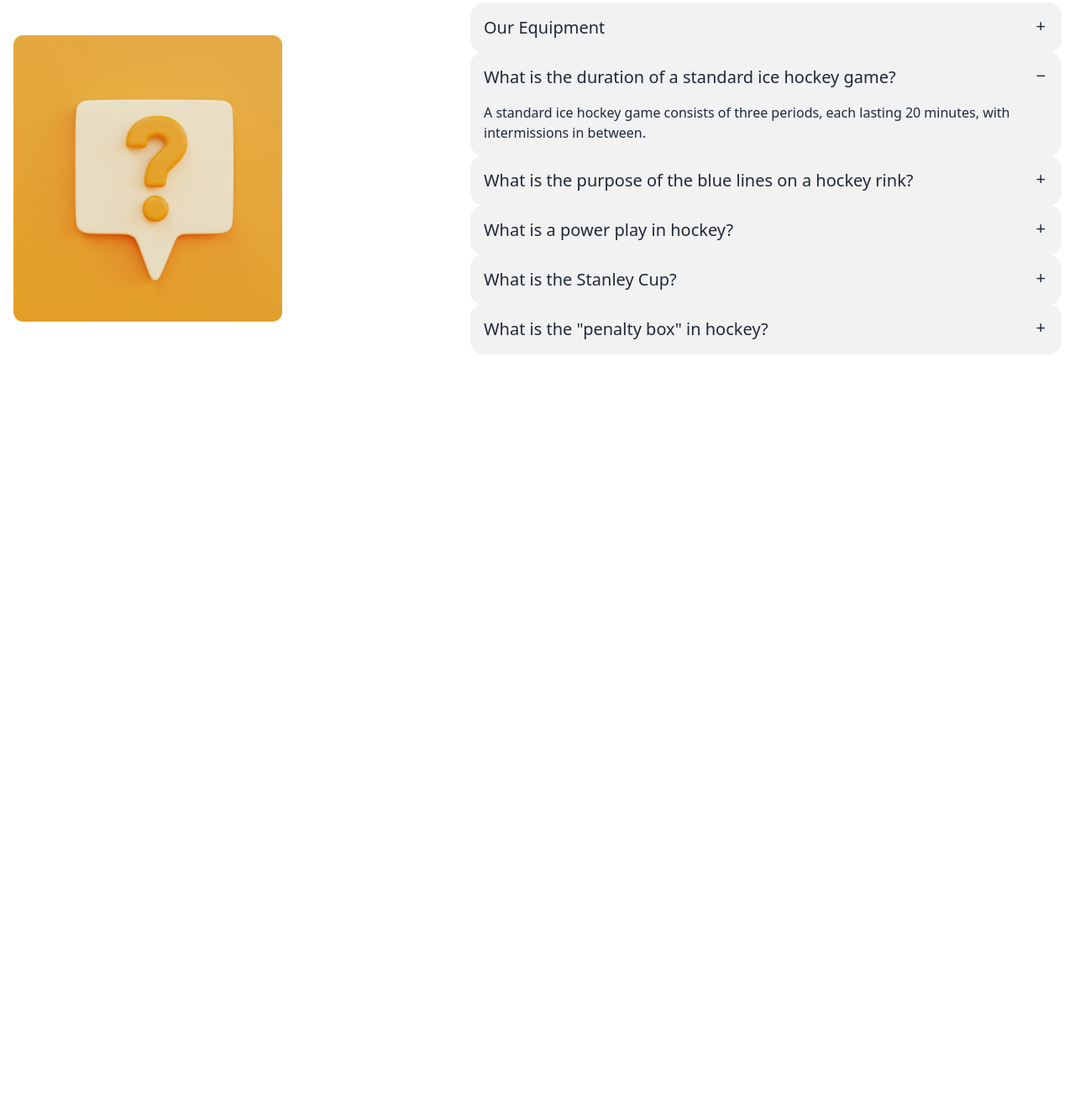
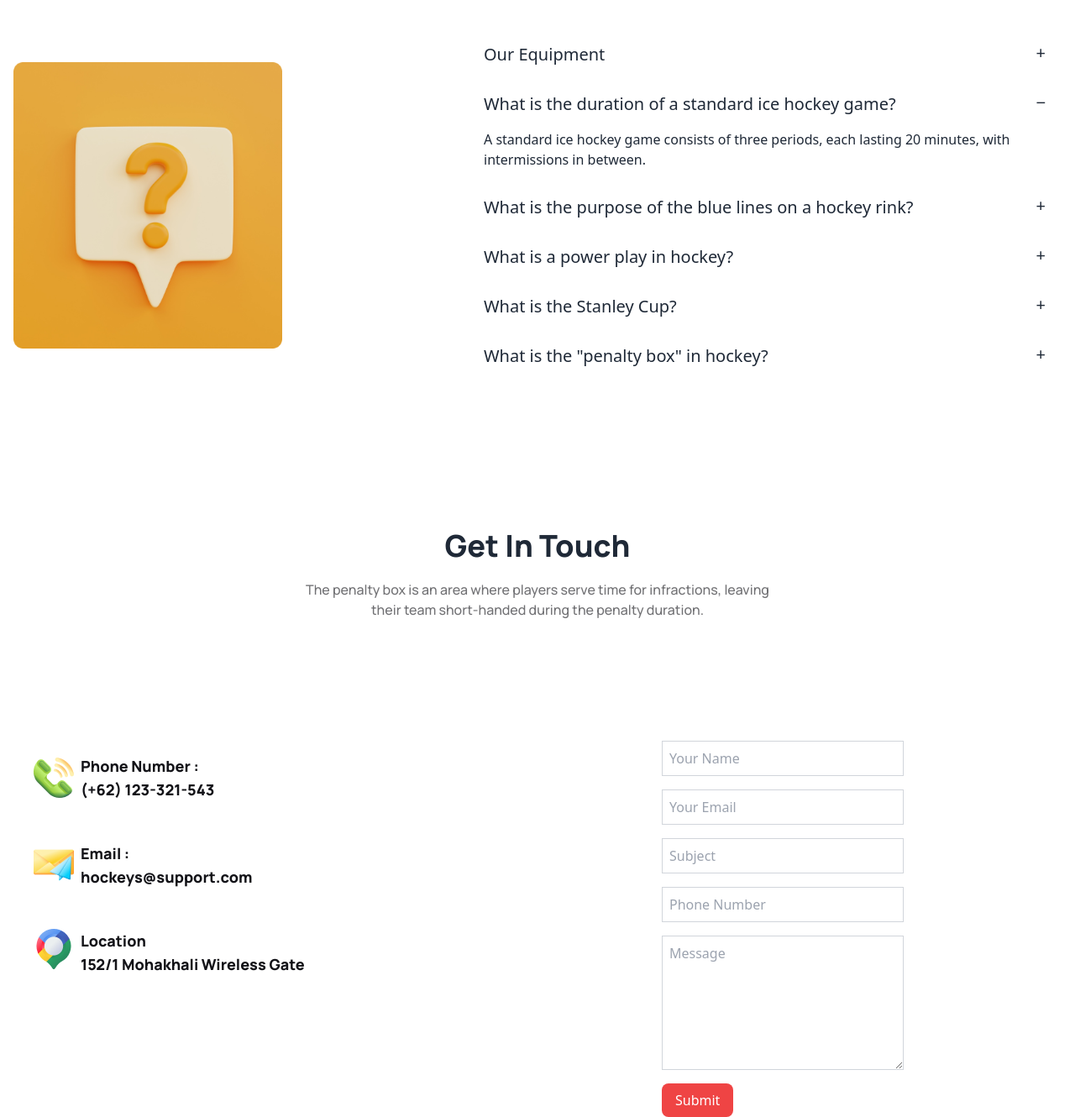
Before and after one commit to Rezwan-Uz-Zaman/Hockey, a plain HTML site: page index.html in a window 1280 px wide. Shown: the part 3383-4713 px from the top of the page at 84% size. Before the commit the page ends 3821 px from the top, so only its background shows below. Drawn offline with nearby package versions, Linux system fonts and the light colour scheme.

Commit message:
added Get In Touch  section

```diff
--- a/index.html
+++ b/index.html
@@ -717,9 +717,9 @@
 
 
           <section>
-              <div class="text-center space-y-5">
+          <div class="text-center space-y-5 p-4">
           <h2 class="text-[#131318] text-4xl manrope-extrabold">Clients Question</h2>
-                <p class="text-[#13131899] text-base manrope-semibold">Join our elite hockey training program for top-notch  <br> coaching and performance enhancement!</p>
+          <p class="text-[#13131899] text-base manrope-semibold">Join our elite hockey training program <br> for top-notch   coaching and performance enhancement!</p>
           </div>
 
 
@@ -739,12 +739,11 @@
 
             <!-- question -->
 
-                    <div class="join join-vertical w-full ">
+          <div class="join join-vertical w-full text-center lg:text-start">
 
 
-                              <div class="collapse collapse-plus bg-base-200">
-                                <input type="radio" name="my-accordion-3" checked="checked" />
-                                <div class="collapse-title text-xl font-medium"> Our Equipment</div>
+                  <div class="collapse collapse-plus ">
+                  <input type="radio" name="my-accordion-3"checked="checked" />               <div class="collapse-title text-xl font-medium"> Our Equipment</div>
                   <div class="collapse-content">
                   <p>Sure, here's a single line of text suitable for a hockey client's content</p>
                   </div>
@@ -753,7 +752,7 @@
 
 
 
-                      <div class="collapse collapse-plus bg-base-200">
+                  <div class="collapse collapse-plus ">
                   <input type="radio" name="my-accordion-3" checked="checked" />
                   <div class="collapse-title text-xl font-medium">What is the duration of a standard ice hockey game?</div>
                   <div class="collapse-content">
@@ -761,14 +760,15 @@
                   </div>
                   </div>
 
-                      <div class="collapse collapse-plus bg-base-200">
+                  <div class="collapse collapse-plus ">
                   <input type="radio" name="my-accordion-3" />
                   <div class="collapse-title text-xl font-medium">What is the purpose of the blue lines on a hockey rink?</div>
                   <div class="collapse-content">
                   <p>The blue lines divide the rink into three zones: defensive, neutral, and offensive. They are also used to determine offsides.</p>
                   </div>
+
                       </div>
-                      <div class="collapse collapse-plus bg-base-200">
+                      <div class="collapse collapse-plus ">
                         <input type="radio" name="my-accordion-3" />
                         <div class="collapse-title text-xl font-medium"> What is a power play in hockey?</div>
                         <div class="collapse-content">
@@ -779,7 +779,7 @@
 
 
 
-                      <div class="collapse collapse-plus bg-base-200">
+                      <div class="collapse collapse-plus ">
                       <input type="radio" name="my-accordion-3" />
                       <div class="collapse-title text-xl font-medium">What is the Stanley Cup?</div>
                       <div class="collapse-content">
@@ -788,7 +788,7 @@
                       </div>
 
 
-                      <div class="collapse collapse-plus bg-base-200">
+                      <div class="collapse collapse-plus ">
                       <input type="radio" name="my-accordion-3" />
                       <div class="collapse-title text-xl font-medium"> What is the "penalty box" in hockey?</div>
                       <div class="collapse-content">
@@ -797,6 +797,7 @@
                       </div>
 
 
+            </section>
 
 
 
@@ -804,34 +805,79 @@
 
 
 
+          <!-- Get In Touch  section -->
+
+
+             <section class="mt-40 ">
+
+              <div class="text-center space-y-5 px-8   ">
+                <h2 class="text-4xl manrope-extrabold">Get In Touch</h2>
+                <p class="text-base manrope-medium  text-[#13131899]">The penalty box is an area where players serve time for infractions, leaving <br> their team short-handed during the penalty duration.</p>
+              </div>
 
 
 
 
 
 
+                <section class="mt-36">
+
+                 <div class="flex  flex-col lg:flex-row justify-between">
+
+                  <div class="w-full px-6">
+
+                               <!-- first input -->
+                    <div class=" p-4 mb-4 flex items-center ">
+
+                      <span class="mr-2"> <img src="Images/Group 1171275317.png" alt=""></span>
+
+                      <span class="text-[#131318] text-lg manrope-extrabold">Phone Number : <br>
+                        (+62) 123-321-543</span>
+
+                    </div>
+
+                              <!--second input -->
+                      <div class=" p-4 mb-4 flex items-center">
+
+                        <span class="mr-2"> <img src="Images/Group 1171275318.png" alt=""> </span>
+
+                        <span class="text-[#131318] text-lg manrope-extrabold">Email : <br>
+                          hockeys@support.com</span>
+
+                      </div>
+                                   <!--third input -->
+                      <div class=" p-4 mb-4 flex">
+                        <span class="mr-2">  <img src="Images/Group 1171275321.png" alt=""> </span>
+                          <span class="text-[#131318] text-lg manrope-extrabold">Location <br> 152/1 Mohakhali Wireless Gate</span>
+
+                      </div>
+
+                  </div>
 
 
+                  <div class="w-full lg:w-2/3 px-6">
+
+                    <input type="text" class="block w-72 mb-4 p-2 border border-gray-300" placeholder="Your Name" >
+
+                    <input type="text" class="block w-72 mb-4 p-2 border border-gray-300" placeholder="Your Email">
+
+                    <input type="text" class="block w-72 mb-4 p-2 border border-gray-300"   placeholder="Subject">
+
+                    <input type="text"  class="block w-72 mb-4 p-2 border border-gray-300" placeholder="Phone Number">
+
+                    <textarea class="block w-72 mb-4 p-2 border border-gray-300 h-40"  placeholder="Message"></textarea>
+
+                      <button class="  px-4 py-2 bg-red-500 text-white rounded-lg">Submit</button>
+                  </div>
 
 
-
-
-
-
-
-
-
-
-
-
-
+                 </div>
 
 
 
 
 
                 </section>
-
 
 
 
```
Lines whose indentation alone changed are shown as unchanged.
